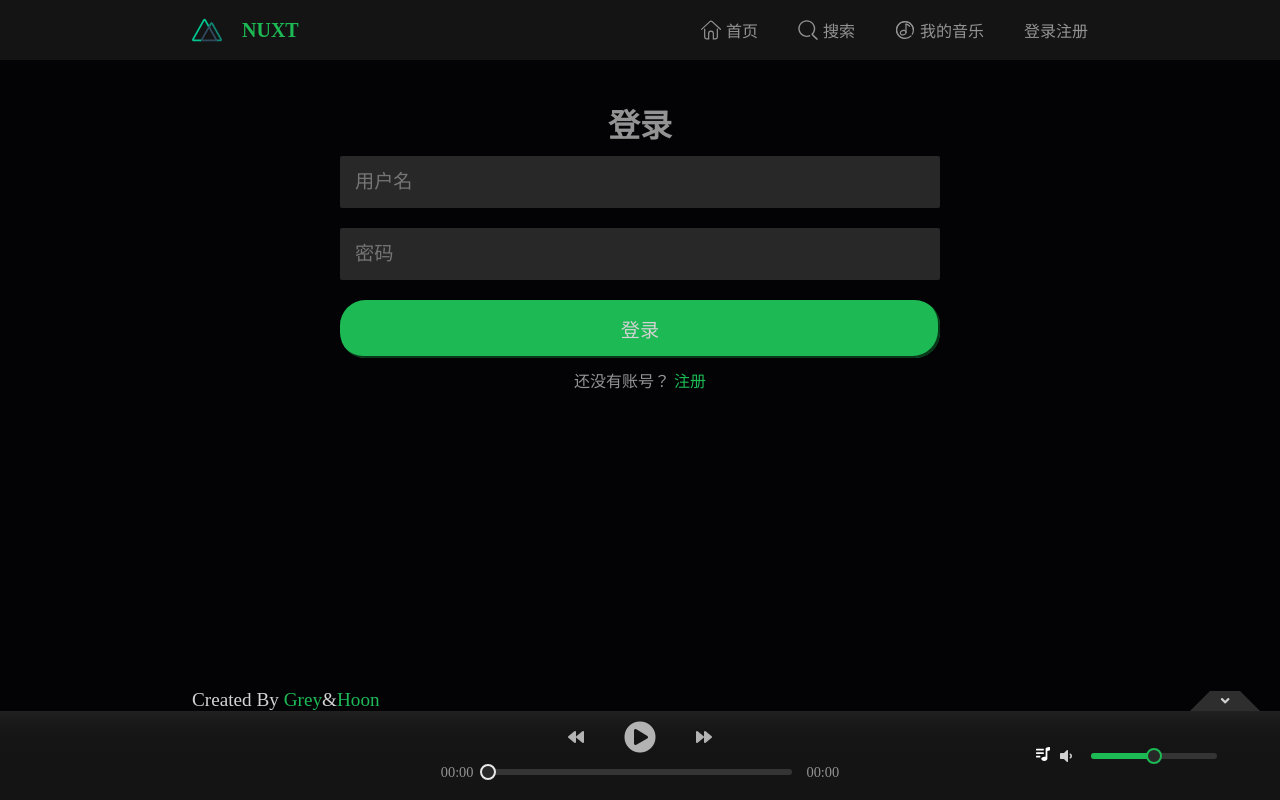
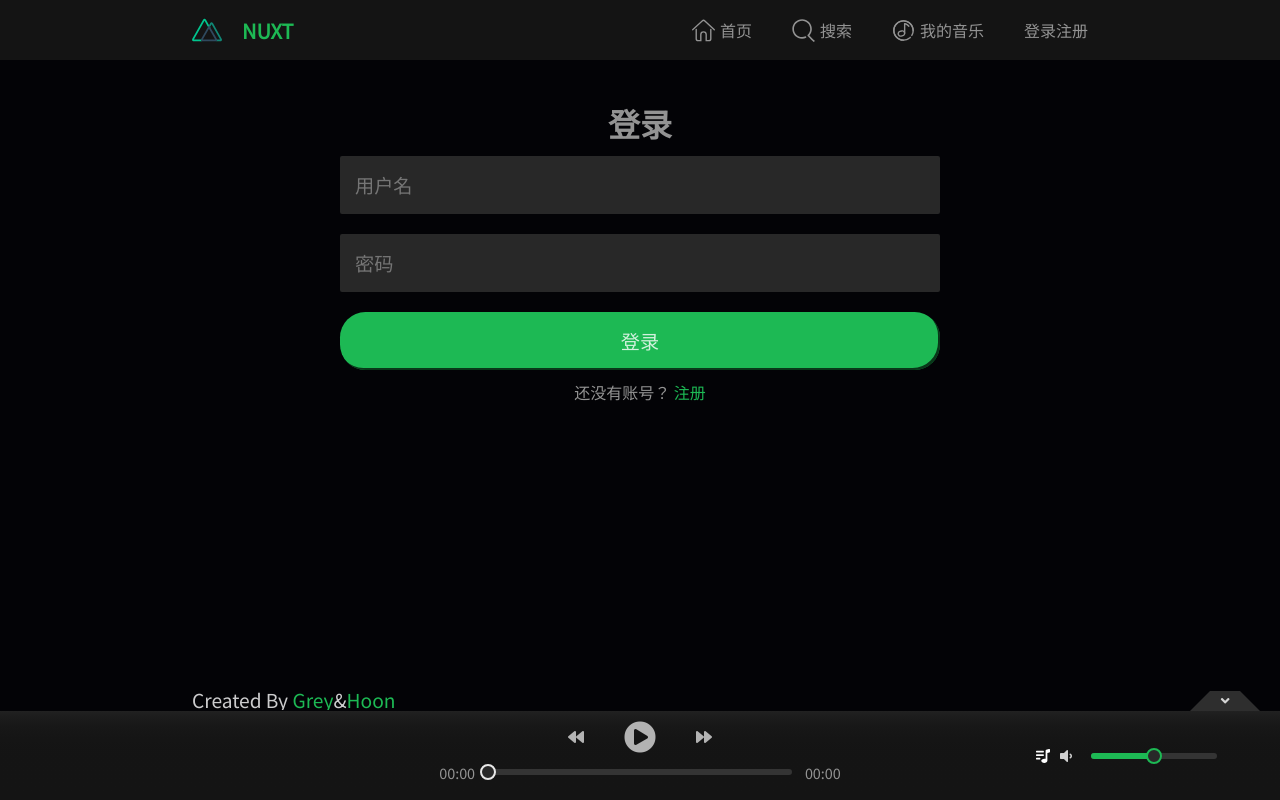
Before and after one commit to jellli/web-music-client, a Nuxt app: page /login in a window 1280 px wide. Built offline with nearby package versions, Linux system fonts and the light colour scheme.

Commit message:
优化样式

```diff
--- a/components/Navbar.vue
+++ b/components/Navbar.vue
@@ -111,7 +111,10 @@
           <nuxt-link to="/login">登录</nuxt-link>
           <nuxt-link to="/register">注册</nuxt-link>
         </div>
-        <div class="user align-center" v-if="this.$store.state.isLogin === true">
+        <div
+          class="user align-center"
+          v-if="this.$store.state.isLogin === true"
+        >
           <div class="avatar">
             <img :src="this.$store.state.pic" />
           </div>
@@ -121,7 +124,9 @@
             </div>
             <el-dropdown-menu slot="dropdown">
               <el-dropdown-item>
-                <nuxt-link :to="`/user/${this.$store.state.userName}`">我的主页</nuxt-link>
+                <nuxt-link :to="`/user/${this.$store.state.userName}`"
+                  >我的主页</nuxt-link
+                >
               </el-dropdown-item>
               <el-dropdown-item>
                 <nuxt-link to="/settings">我的设置</nuxt-link>
@@ -144,8 +149,8 @@ export default {
       this.$store.commit("reset");
       this.$message({ message: "登出成功", type: "success" });
       this.$router.push("/");
-    },
-  },
+    }
+  }
 };
 </script>
 <style lang="scss" scoped>
@@ -187,8 +192,8 @@ export default {
   .top-menu {
     padding: 0 40px;
     svg {
-      width: 20px;
-      height: 20px;
+      width: 23px;
+      height: 23px;
       margin-right: 5px;
     }
 
@@ -204,7 +209,7 @@ export default {
     .avatar {
       width: 40px;
       height: 40px;
-      margin-right: 18px;
+      margin-right: 10px;
       img {
         width: 100%;
         height: 100%;
@@ -213,6 +218,12 @@ export default {
         object-fit: cover;
       }
     }
+    .username > h4 {
+      transition: color linear 0.2s;
+      &:hover {
+        color: #1db954;
+      }
+    }
   }
 }
 </style>
--- a/layouts/default.vue
+++ b/layouts/default.vue
@@ -24,7 +24,8 @@ export default {
   margin: 0;
   padding: 0;
   box-sizing: border-box;
-  color: #d2d2d2;
+  color: rgba(255, 255, 255, 0.8);
+  font-family: "Noto Sans SC", sans-serif;
 }
 body {
   background: #030306;
--- a/nuxt.config.js
+++ b/nuxt.config.js
@@ -19,6 +19,11 @@ export default {
       {
         rel: "stylesheet",
         href: "https://cdn.bootcss.com/font-awesome/5.13.0/css/all.css"
+      },
+      {
+        rel: "stylesheet",
+        href:
+          "https://fonts.googleapis.com/css2?family=Noto+Sans+SC&display=swap"
       }
     ]
   },
```
